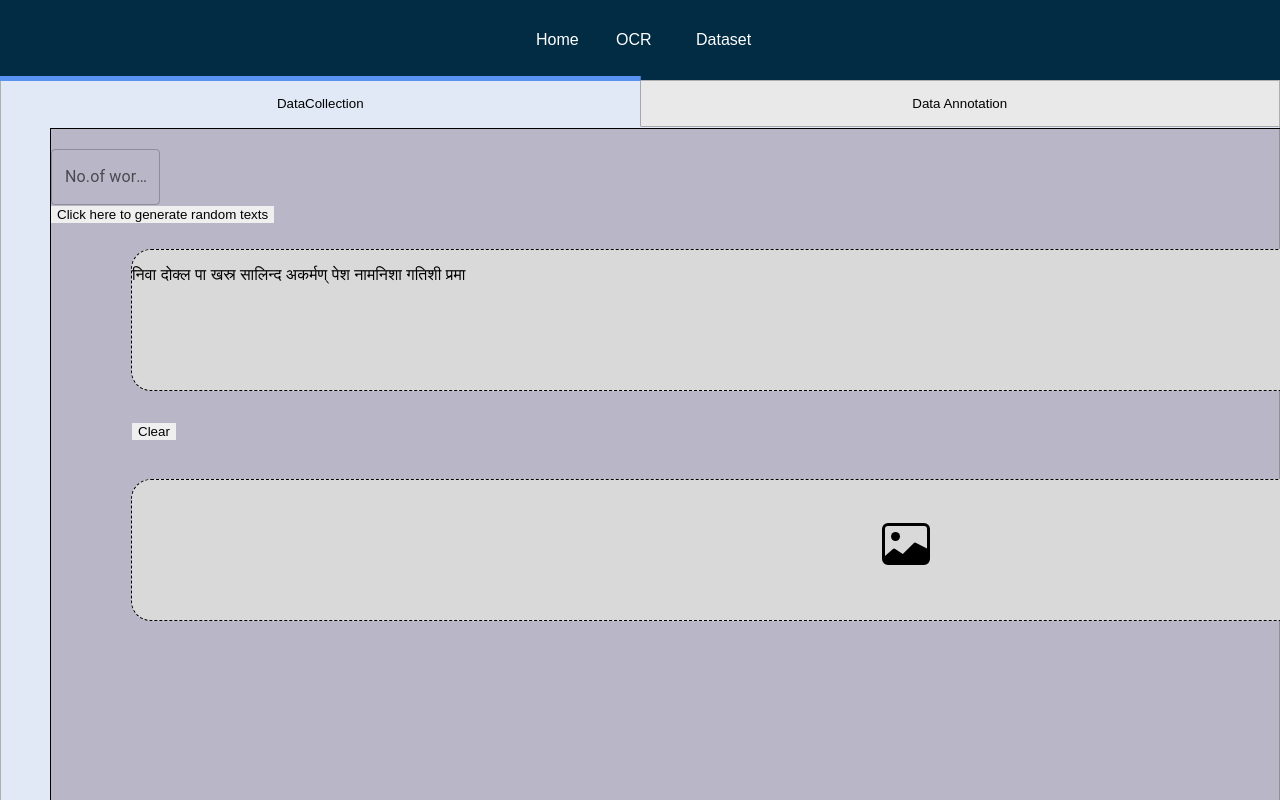
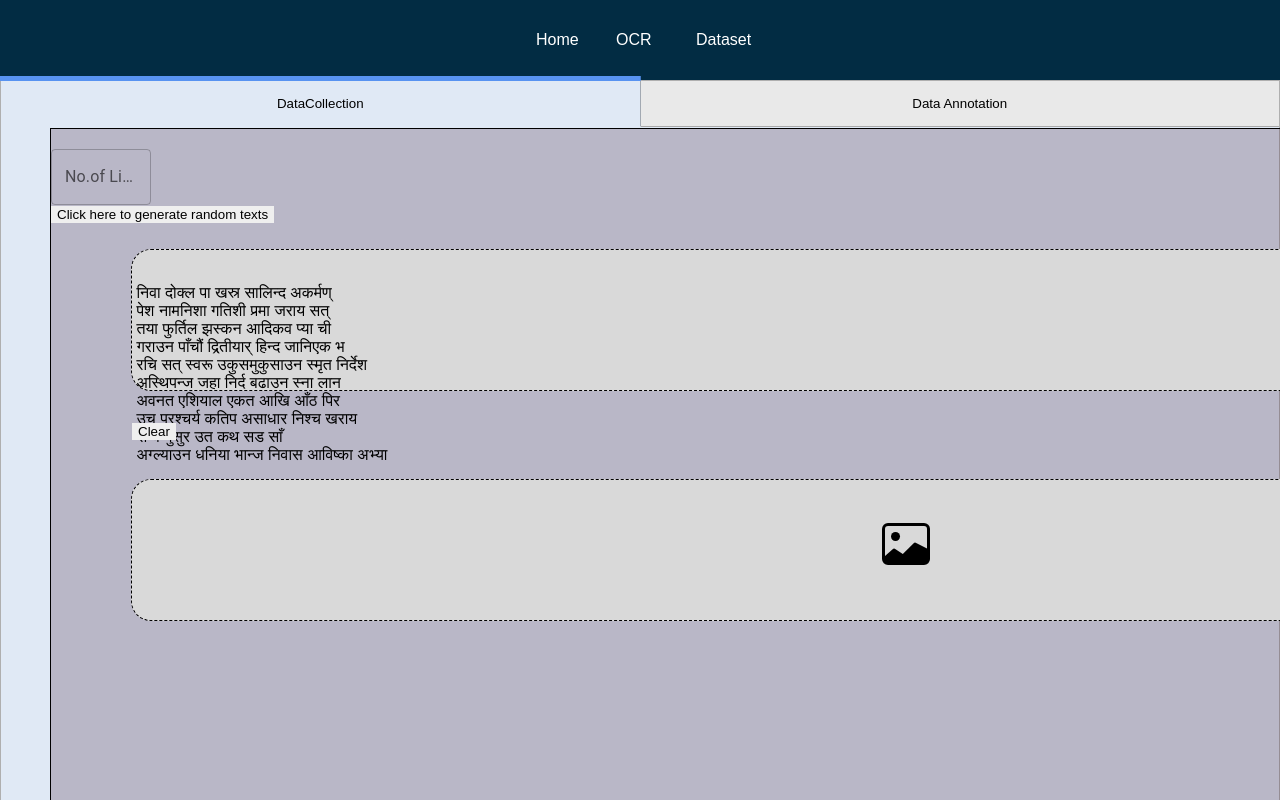
Before and after one commit to abishz17/OCRDataCollector, a React (Create React App) app: page /collect in a window 1280 px wide. Both pictures are taken after a click on the button "Click here to generate random texts". Shown: the top 800 px of the page. Built offline with nearby package versions, Linux system fonts and the light colour scheme.

Commit message:
words to line

```diff
--- a/src/App.css
+++ b/src/App.css
@@ -1,7 +1,9 @@
 .bt-1 {
   margin-top: 7rem;
 }
-
+p{
+  white-space: pre-wrap;
+}
 .navdiv {
   width: 100%;
   height: 5rem;
--- /dev/null
+++ b/src/components/LineText.js
@@ -0,0 +1,7 @@
+const LineText = (props) => {
+   const lines = props.text;
+    return(
+        <p>{lines}</p>
+    )
+}
+export default LineText;
--- /dev/null
+++ b/src/components/Lines.js
@@ -0,0 +1,6 @@
+const Lines = (props) => {
+ return(
+    <p>{props.data}</p>
+ )
+}
+export default Lines;
--- a/src/components/Ninput.js
+++ b/src/components/Ninput.js
@@ -11,11 +11,11 @@ const Ninput = (props) => {
         type="number"
         InputProps={{
           inputProps: {
-            max: 100,
-            min: 10,
+            max: 15,
+            min: 1,
           },
         }}
-        label="No.of words"
+        label="No.of Lines"
         onChange={dropdownChangeHandler}
       />
     </div>
--- a/src/components/TextGenerator.js
+++ b/src/components/TextGenerator.js
@@ -1,6 +1,6 @@
 import React from "react";
 import { useState } from "react";
-
+import LineText from "./LineText";
 import Ninput from "./Ninput";
 import UploadForm from "./UploadForm";
 
@@ -17,14 +17,19 @@ const TextGenerator = (props) => {
   }
 
   const makeASentence = (arr, n) => {
-    let str = "";
-    for (let i = 0; i < n; i++) {
+    let str = []
+    const par_length =  n*6;
+    for (let i = 0; i < par_length; i++) {
+
+      if(i%6===0){
+        str=str + "\n"}
       str = str + " " + get_random(arr);
     }
 
     console.log(str);
     return str;
   };
+
 
   const onSubmit = () => {
     setIsShown(true);
@@ -39,7 +44,7 @@ const TextGenerator = (props) => {
         {isShown && (
           <>
             <div className="textlabel">
-              {<p>{text}</p>}
+              <LineText text={text}/>
               <button
                 onClick={() => {
                   setText("");
```
Also changed, not shown: src/components/Feedback.js (added, +24 -0 lines).
